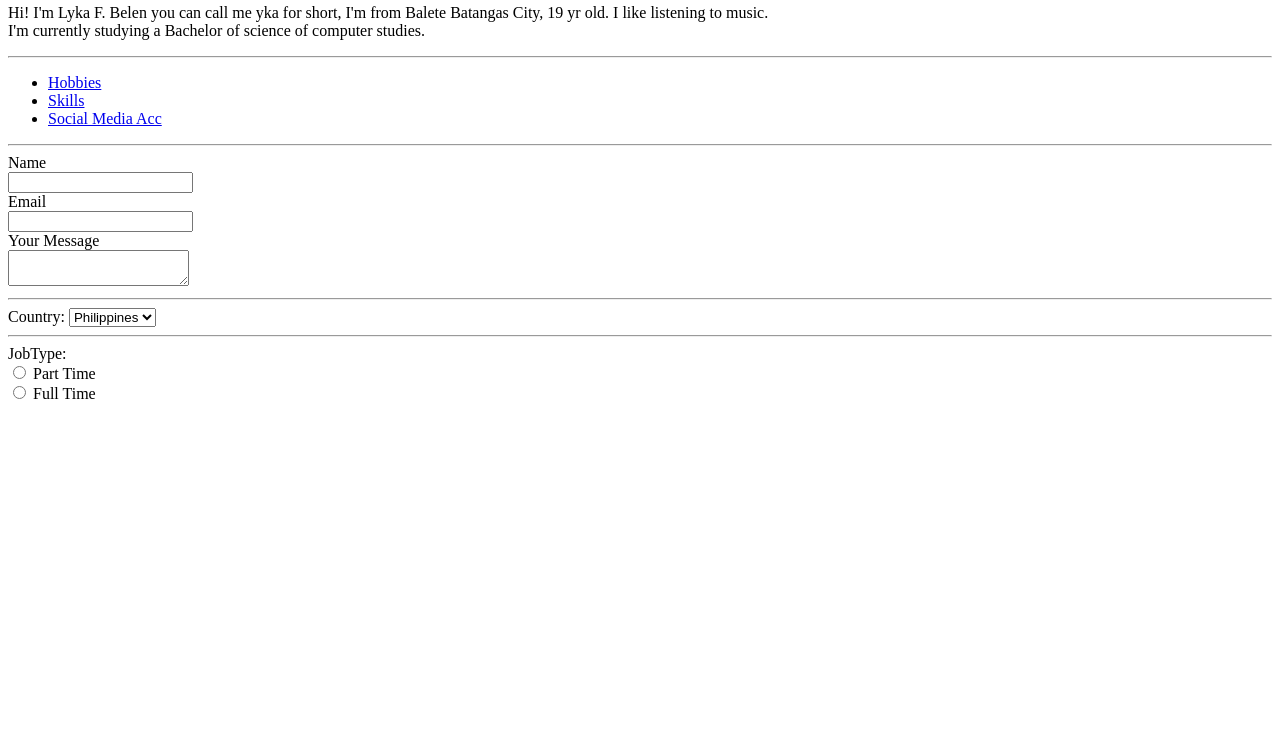
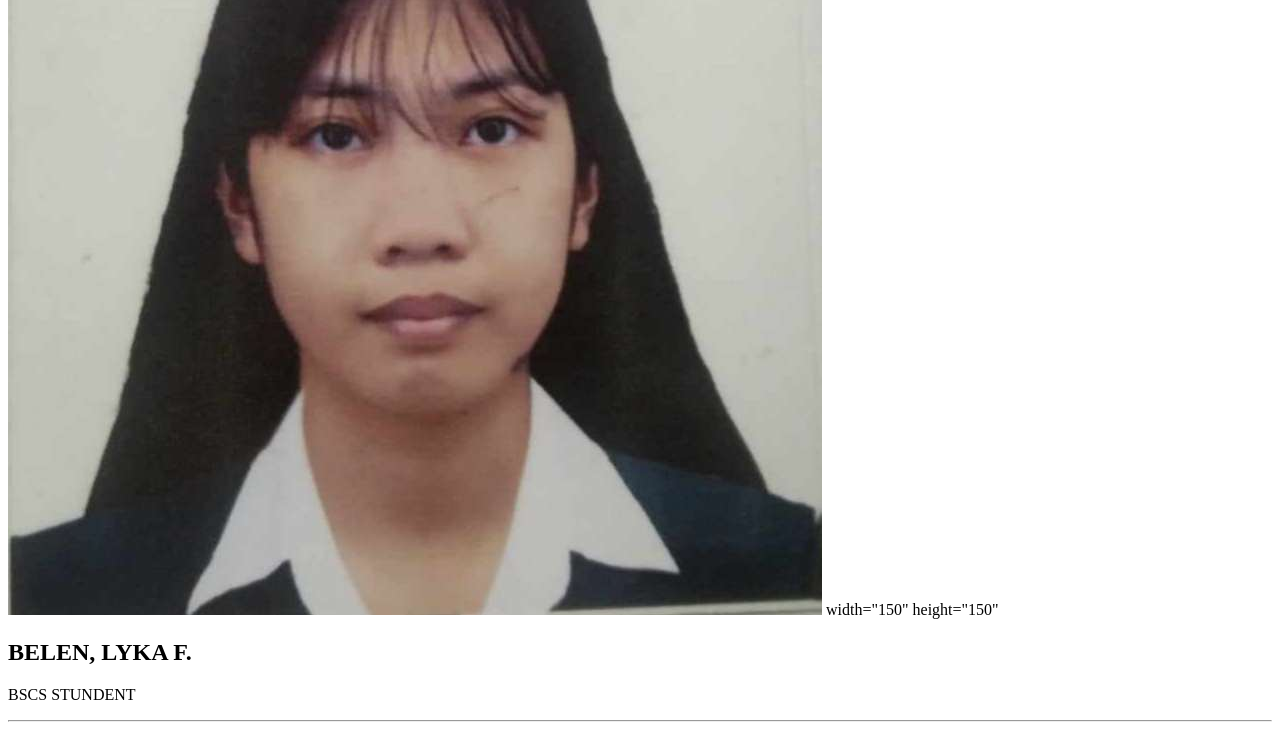
Before and after one commit to Lykabelen/Lykabelen, a plain HTML site: page My folder/index.html in a window 1280 px wide. Shown: the part 258-992 px from the top of the page. Before the commit the page ends 800 px from the top, so only its background shows below. Drawn offline with Linux system fonts and the light colour scheme.

Commit message:
Update index.html

```diff
--- a/My folder/index.html
+++ b/My folder/index.html
@@ -8,7 +8,7 @@
 
          <h1>Introduction</h1>
 
-        <img src="my picture.jpg">
+        <img src="att.XVEKgvU7n7wh7FKHjhL1jKfF8mrjgMt9ypPTDYsf-Ow.png">
             width="150" height="150"
         <h2>BELEN, LYKA F.</h2>
         <p>BSCS STUNDENT</p>
```
